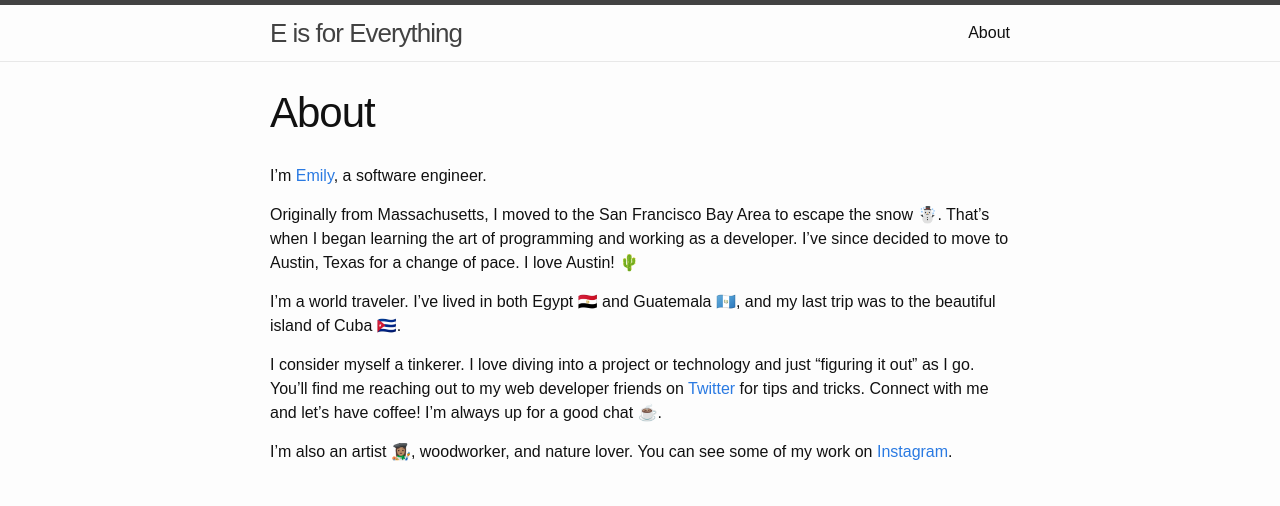
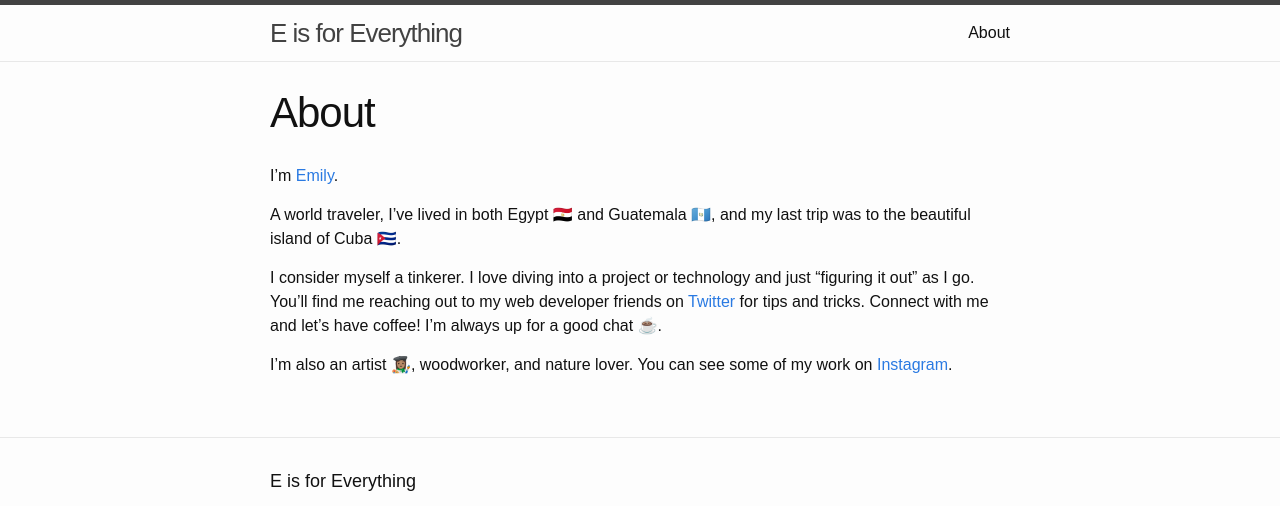
Before and after one commit to emilyannemoses/blog, a Jekyll site: the page built from about.md, in a window 1280 px wide, cut to the strip 0-506 px from the top of the page. Built offline with Jekyll 4.4.1, drawn with Linux system fonts in a browser that asks for light colours.

Commit message:
edits to blog

```diff
--- a/about.md
+++ b/about.md
@@ -4,11 +4,9 @@ title: About
 permalink: /about/
 ---
 
-I'm [Emily][Portfolio], a software engineer.
+I'm [Emily][Portfolio].
 
-Originally from Massachusetts, I moved to the San Francisco Bay Area to escape the snow ☃️. That's when I began learning the art of programming and working as a developer. I've since decided to move to Austin, Texas for a change of pace. I love Austin! 🌵
-
-I'm a world traveler. I've lived in both Egypt 🇪🇬 and Guatemala 🇬🇹, and my last trip was to the beautiful island of Cuba 🇨🇺.
+A world traveler, I've lived in both Egypt 🇪🇬 and Guatemala 🇬🇹, and my last trip was to the beautiful island of Cuba 🇨🇺.
 
 I consider myself a tinkerer. I love diving into a project or technology and just "figuring it out" as I go. You'll find me reaching out to my web developer friends on [Twitter] for tips and tricks. Connect with me and let's have coffee! I'm always up for a good chat ☕️.
 
```
